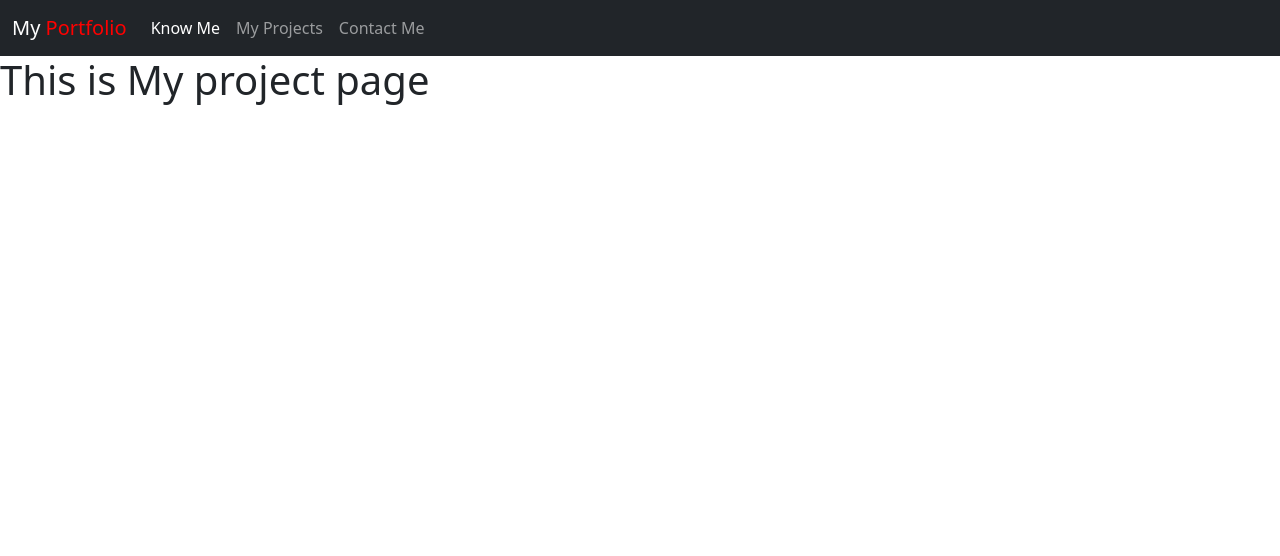
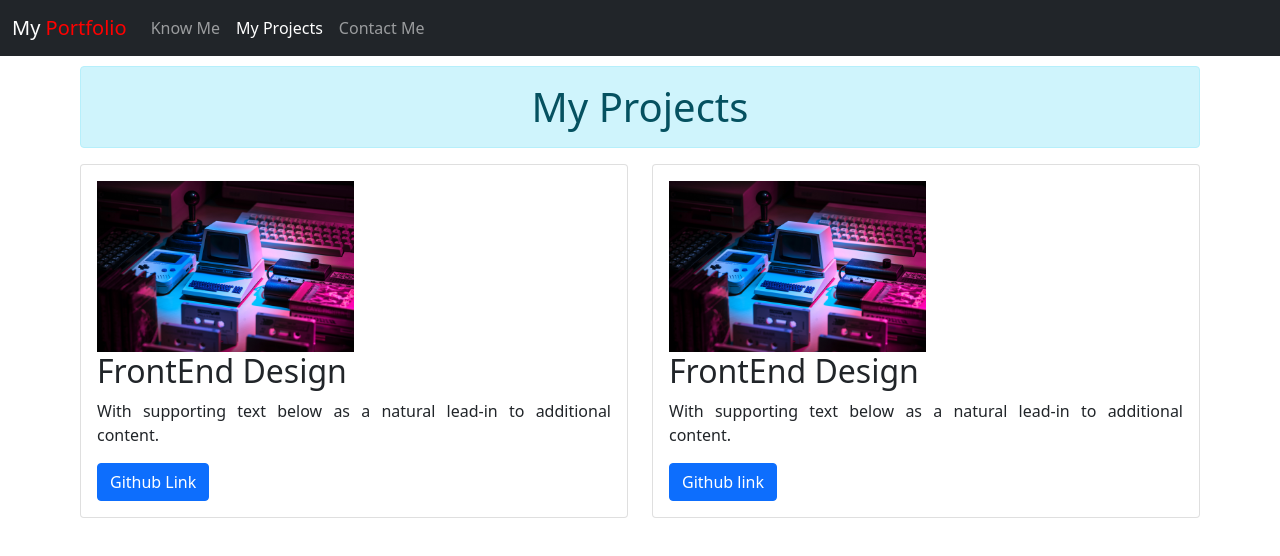
Before and after one commit to shogunbanik18/my-portfolio, a plain HTML site: page project.html in a window 1280 px wide. Drawn offline with nearby package versions, Linux system fonts and the light colour scheme.

Commit message:
Added a project

```diff
--- a/project.html
+++ b/project.html
@@ -25,10 +25,10 @@
             <div class="collapse navbar-collapse" id="navbarSupportedContent">
                 <ul class="navbar-nav me-auto mb-2 mb-lg-0">
                     <li class="nav-item">
-                        <a class="nav-link active" aria-current="page" href="about.html">Know Me</a>
+                        <a class="nav-link " aria-current="page" href="about.html">Know Me</a>
                     </li>
                     <li class="nav-item">
-                        <a class="nav-link" href="project.html">My Projects</a>
+                        <a class="nav-link active href=" project.html">My Projects</a>
                     </li>
                     <li class="nav-item">
                         <a class="nav-link" href="contact.html">Contact Me</a>
@@ -38,8 +38,41 @@
             </div>
         </div>
     </nav>
-    <h1>This is My project page</h1>
+    <!-- <h1>This is My project page</h1> -->
 
+    <div class="container" style="padding: 10px ;">
+        <h1 class="alert alert-info text-center">
+            My Projects
+        </h1>
+
+        <div class="row">
+            <div class="col-sm-6">
+                <div class="card">
+                    <div class="card-body">
+                        <img src="./images/img2.jpg" alt="" style="width: 50%;">
+                        <h2 class="card-title">FrontEnd Design </h2>
+                        <p class="card-text " style="text-align: justify;">With supporting text below as a natural
+                            lead-in to additional content.</p>
+                        <a href="#" class="btn btn-primary">Github Link</a>
+                    </div>
+                </div>
+            </div>
+
+            <div class="col-sm-6">
+                <div class="card">
+                    <div class="card-body">
+                        <img src="./images/img2.jpg" alt="" style="width: 50%;">
+                        <h2 class="card-title">FrontEnd Design </h2>
+                        <p class="card-text " style="text-align: justify;">With supporting text below as a natural
+                            lead-in to additional content.</p>
+                        <a href="#" class="btn btn-primary">Github link</a>
+                    </div>
+                </div>
+            </div>
+
+        </div>
+
+    </div>
     <!-- Optional JavaScript; choose one of the two! -->
 
     <!-- Option 1: Bootstrap Bundle with Popper -->
```
